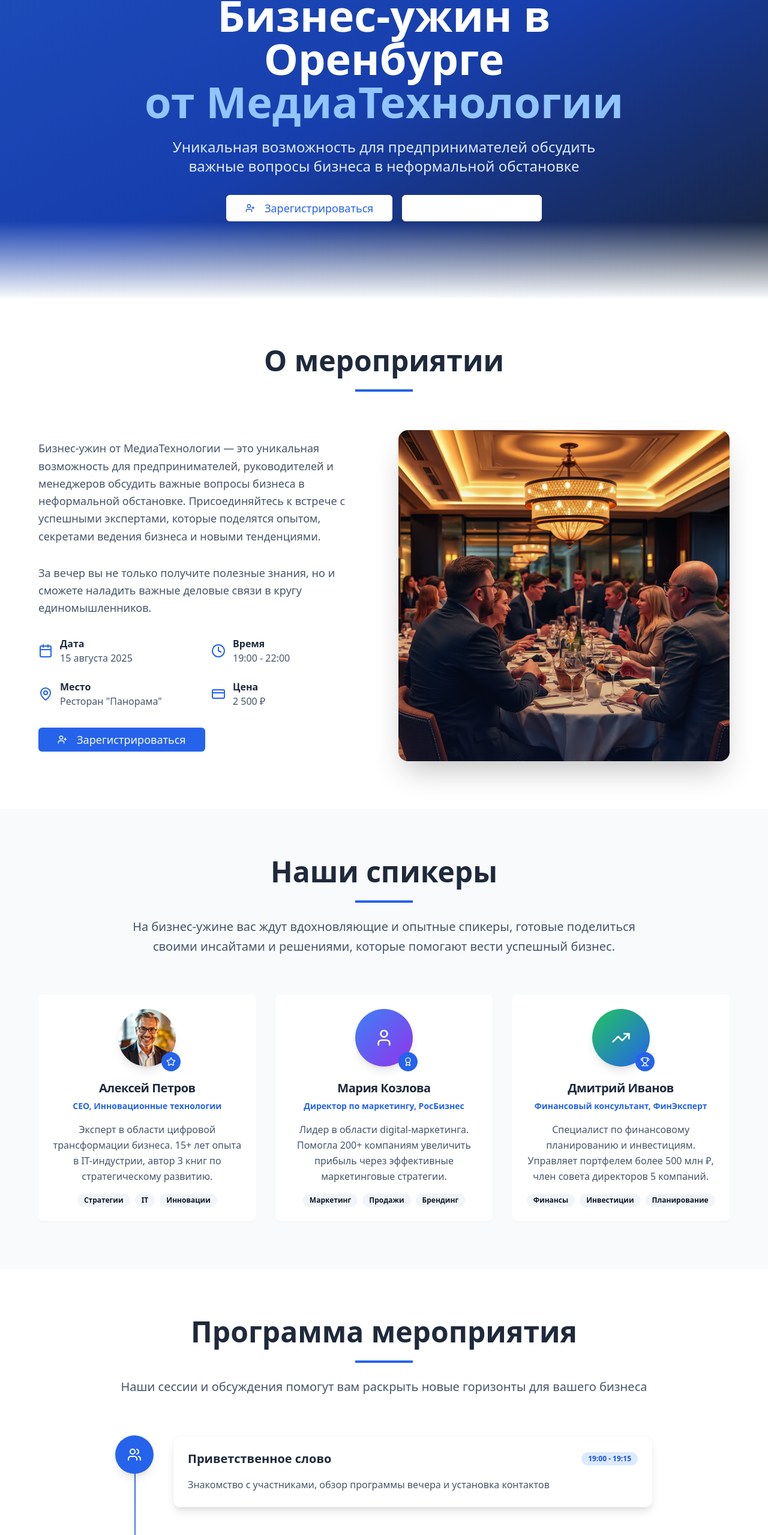
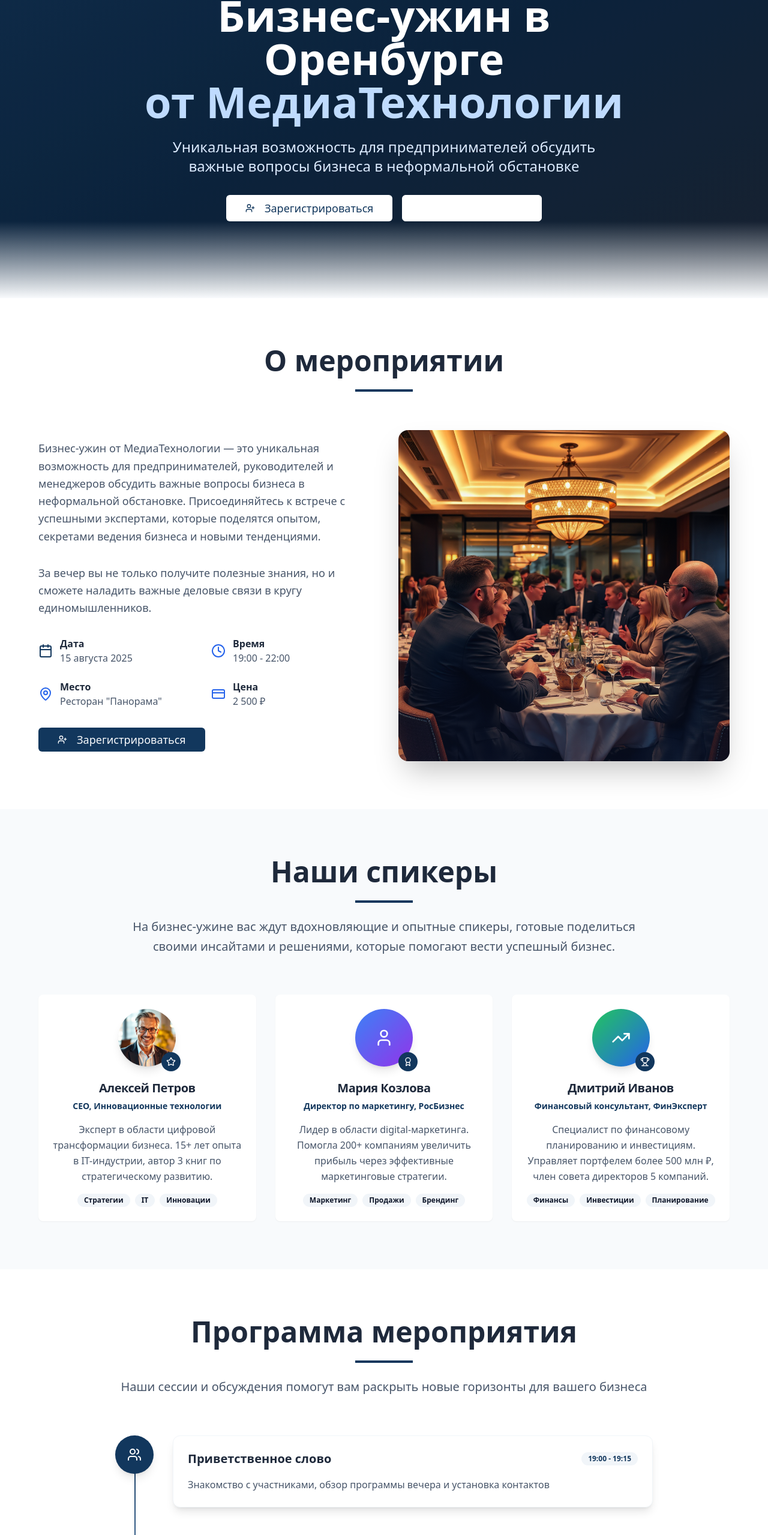
Before and after one commit to pr-poehali-dev/business-dinner-event-landing, a React (Vite) app: page / in a window 1280 px wide. Shown: the part 188-2747 px from the top of the page at 60% size. Built offline with nearby package versions, Linux system fonts and the light colour scheme.

Commit message:
feat: обновить основной цвет темы

```diff
--- a/src/index.css
+++ b/src/index.css
@@ -13,7 +13,7 @@
     --popover: 0 0% 100%;
     --popover-foreground: 222.2 84% 4.9%;
 
-    --primary: 222.2 47.4% 11.2%;
+    --primary: 206 65% 22%;
     --primary-foreground: 210 40% 98%;
 
     --secondary: 210 40% 96.1%;
--- a/src/pages/Index.tsx
+++ b/src/pages/Index.tsx
@@ -7,7 +7,7 @@ const Index = () => {
   return (
     <div className="min-h-screen bg-slate-50">
       {/* Hero Section */}
-      <section className="relative overflow-hidden bg-gradient-to-br from-blue-600 via-blue-700 to-slate-800">
+      <section className="relative overflow-hidden bg-gradient-to-br from-[#12375D] via-[#0E2B4A] to-slate-800">
         <div className="absolute inset-0 bg-black/20"></div>
         <div className="relative container mx-auto px-6 py-24 lg:py-32">
           <div className="max-w-4xl mx-auto text-center text-white">
@@ -16,13 +16,13 @@ const Index = () => {
             </Badge>
             <h1 className="text-4xl md:text-6xl lg:text-7xl font-bold mb-6 leading-tight">
               Бизнес-ужин в Оренбурге<br />
-              <span className="text-blue-300">от МедиаТехнологии</span>
+              <span className="text-blue-200">от МедиаТехнологии</span>
             </h1>
             <p className="text-xl md:text-2xl mb-8 text-blue-100 max-w-3xl mx-auto leading-relaxed">
               Уникальная возможность для предпринимателей обсудить важные вопросы бизнеса в неформальной обстановке
             </p>
             <div className="flex flex-col sm:flex-row gap-4 justify-center">
-              <Button size="lg" className="bg-white text-blue-600 hover:bg-blue-50 text-lg px-8 py-4">
+              <Button size="lg" className="bg-white text-[#12375D] hover:bg-slate-50 text-lg px-8 py-4">
                 <Icon name="UserPlus" className="mr-2" size={20} />
                 Зарегистрироваться
               </Button>
@@ -46,7 +46,7 @@ const Index = () => {
               <h2 className="text-4xl md:text-5xl font-bold text-slate-800 mb-6">
                 О мероприятии
               </h2>
-              <div className="w-24 h-1 bg-blue-600 mx-auto"></div>
+              <div className="w-24 h-1 bg-[#12375D] mx-auto"></div>
             </div>
 
             <div className="grid lg:grid-cols-2 gap-12 items-center">
@@ -64,7 +64,7 @@ const Index = () => {
 
                 <div className="grid sm:grid-cols-2 gap-6 mb-8">
                   <div className="flex items-center space-x-3">
-                    <Icon name="Calendar" className="text-blue-600" size={24} />
+                    <Icon name="Calendar" className="text-[#12375D]" size={24} />
                     <div>
                       <div className="font-semibold text-slate-800">Дата</div>
                       <div className="text-slate-600">15 августа 2025</div>
@@ -93,7 +93,7 @@ const Index = () => {
                   </div>
                 </div>
 
-                <Button className="bg-blue-600 hover:bg-blue-700 text-lg px-8 py-4">
+                <Button className="bg-[#12375D] hover:bg-[#0E2B4A] text-lg px-8 py-4">
                   <Icon name="UserPlus" className="mr-2" size={20} />
                   Зарегистрироваться
                 </Button>
@@ -120,7 +120,7 @@ const Index = () => {
               <h2 className="text-4xl md:text-5xl font-bold text-slate-800 mb-6">
                 Наши спикеры
               </h2>
-              <div className="w-24 h-1 bg-blue-600 mx-auto mb-6"></div>
+              <div className="w-24 h-1 bg-[#12375D] mx-auto mb-6"></div>
               <p className="text-xl text-slate-600 max-w-4xl mx-auto leading-relaxed">
                 На бизнес-ужине вас ждут вдохновляющие и опытные спикеры, готовые поделиться
                 своими инсайтами и решениями, которые помогают вести успешный бизнес.
@@ -136,12 +136,12 @@ const Index = () => {
                       alt="Алексей Петров"
                       className="w-24 h-24 rounded-full object-cover mx-auto shadow-lg"
                     />
-                    <div className="absolute -bottom-2 -right-2 w-8 h-8 bg-blue-600 rounded-full flex items-center justify-center">
+                    <div className="absolute -bottom-2 -right-2 w-8 h-8 bg-[#12375D] rounded-full flex items-center justify-center">
                       <Icon name="Star" className="text-white" size={16} />
                     </div>
                   </div>
                   <CardTitle className="text-xl font-bold text-slate-800">Алексей Петров</CardTitle>
-                  <CardDescription className="text-blue-600 font-semibold">
+                  <CardDescription className="text-[#12375D] font-semibold">
                     CEO, Инновационные технологии
                   </CardDescription>
                 </CardHeader>
@@ -164,12 +164,12 @@ const Index = () => {
                     <div className="w-24 h-24 rounded-full bg-gradient-to-br from-blue-500 to-purple-600 flex items-center justify-center mx-auto shadow-lg">
                       <Icon name="User" className="text-white" size={32} />
                     </div>
-                    <div className="absolute -bottom-2 -right-2 w-8 h-8 bg-blue-600 rounded-full flex items-center justify-center">
+                    <div className="absolute -bottom-2 -right-2 w-8 h-8 bg-[#12375D] rounded-full flex items-center justify-center">
                       <Icon name="Award" className="text-white" size={16} />
                     </div>
                   </div>
                   <CardTitle className="text-xl font-bold text-slate-800">Мария Козлова</CardTitle>
-                  <CardDescription className="text-blue-600 font-semibold">
+                  <CardDescription className="text-[#12375D] font-semibold">
                     Директор по маркетингу, РосБизнес
                   </CardDescription>
                 </CardHeader>
@@ -192,12 +192,12 @@ const Index = () => {
                     <div className="w-24 h-24 rounded-full bg-gradient-to-br from-green-500 to-blue-600 flex items-center justify-center mx-auto shadow-lg">
                       <Icon name="TrendingUp" className="text-white" size={32} />
                     </div>
-                    <div className="absolute -bottom-2 -right-2 w-8 h-8 bg-blue-600 rounded-full flex items-center justify-center">
+                    <div className="absolute -bottom-2 -right-2 w-8 h-8 bg-[#12375D] rounded-full flex items-center justify-center">
                       <Icon name="Trophy" className="text-white" size={16} />
                     </div>
                   </div>
                   <CardTitle className="text-xl font-bold text-slate-800">Дмитрий Иванов</CardTitle>
-                  <CardDescription className="text-blue-600 font-semibold">
+                  <CardDescription className="text-[#12375D] font-semibold">
                     Финансовый консультант, ФинЭксперт
                   </CardDescription>
                 </CardHeader>
@@ -226,25 +226,25 @@ const Index = () => {
               <h2 className="text-4xl md:text-5xl font-bold text-slate-800 mb-6">
                 Программа мероприятия
               </h2>
-              <div className="w-24 h-1 bg-blue-600 mx-auto mb-6"></div>
+              <div className="w-24 h-1 bg-[#12375D] mx-auto mb-6"></div>
               <p className="text-xl text-slate-600 leading-relaxed">
                 Наши сессии и обсуждения помогут вам раскрыть новые горизонты для вашего бизнеса
               </p>
             </div>
 
             <div className="relative">
-              <div className="absolute left-8 top-0 bottom-0 w-0.5 bg-gradient-to-b from-blue-600 to-blue-300"></div>
+              <div className="absolute left-8 top-0 bottom-0 w-0.5 bg-gradient-to-b from-[#12375D] to-blue-300"></div>
 
               <div className="space-y-12">
                 <div className="relative flex items-start space-x-8">
-                  <div className="flex-shrink-0 w-16 h-16 bg-blue-600 rounded-full flex items-center justify-center shadow-lg">
+                  <div className="flex-shrink-0 w-16 h-16 bg-[#12375D] rounded-full flex items-center justify-center shadow-lg">
                     <Icon name="Users" className="text-white" size={24} />
                   </div>
                   <div className="flex-1">
                     <div className="bg-white p-6 rounded-xl shadow-lg border border-slate-100">
                       <div className="flex flex-col sm:flex-row sm:items-center sm:justify-between mb-4">
                         <h3 className="text-xl font-bold text-slate-800">Приветственное слово</h3>
-                        <Badge className="bg-blue-100 text-blue-700 w-fit mt-2 sm:mt-0">19:00 - 19:15</Badge>
+                        <Badge className="bg-slate-100 text-[#12375D] w-fit mt-2 sm:mt-0">19:00 - 19:15</Badge>
                       </div>
                       <p className="text-slate-600 leading-relaxed">
                         Знакомство с участниками, обзор программы вечера и установка контактов
@@ -254,14 +254,14 @@ const Index = () => {
                 </div>
 
                 <div className="relative flex items-start space-x-8">
-                  <div className="flex-shrink-0 w-16 h-16 bg-blue-600 rounded-full flex items-center justify-center shadow-lg">
+                  <div className="flex-shrink-0 w-16 h-16 bg-[#12375D] rounded-full flex items-center justify-center shadow-lg">
                     <Icon name="MessageSquare" className="text-white" size={24} />
                   </div>
                   <div className="flex-1">
                     <div className="bg-white p-6 rounded-xl shadow-lg border border-slate-100">
                       <div className="flex flex-col sm:flex-row sm:items-center sm:justify-between mb-4">
                         <h3 className="text-xl font-bold text-slate-800">Панельная дискуссия</h3>
-                        <Badge className="bg-blue-100 text-blue-700 w-fit mt-2 sm:mt-0">19:15 - 20:30</Badge>
+                        <Badge className="bg-slate-100 text-[#12375D] w-fit mt-2 sm:mt-0">19:15 - 20:30</Badge>
                       </div>
                       <p className="text-slate-600 leading-relaxed">
                         "Тренды бизнеса 2025: что нужно знать предпринимателям" - обсуждение с экспертами
@@ -271,14 +271,14 @@ const Index = () => {
                 </div>
 
                 <div className="relative flex items-start space-x-8">
-                  <div className="flex-shrink-0 w-16 h-16 bg-blue-600 rounded-full flex items-center justify-center shadow-lg">
+                  <div className="flex-shrink-0 w-16 h-16 bg-[#12375D] rounded-full flex items-center justify-center shadow-lg">
                     <Icon name="Coffee" className="text-white" size={24} />
                   </div>
                   <div className="flex-1">
                     <div className="bg-white p-6 rounded-xl shadow-lg border border-slate-100">
                       <div className="flex flex-col sm:flex-row sm:items-center sm:justify-between mb-4">
                         <h3 className="text-xl font-bold text-slate-800">Нетворкинг и ужин</h3>
-                        <Badge className="bg-blue-100 text-blue-700 w-fit mt-2 sm:mt-0">20:30 - 21:30</Badge>
+                        <Badge className="bg-slate-100 text-[#12375D] w-fit mt-2 sm:mt-0">20:30 - 21:30</Badge>
                       </div>
                       <p className="text-slate-600 leading-relaxed">
                         Свободное общение участников за изысканным ужином, обмен контактами и опытом
@@ -288,14 +288,14 @@ const Index = () => {
                 </div>
 
                 <div className="relative flex items-start space-x-8">
-                  <div className="flex-shrink-0 w-16 h-16 bg-blue-600 rounded-full flex items-center justify-center shadow-lg">
+                  <div className="flex-shrink-0 w-16 h-16 bg-[#12375D] rounded-full flex items-center justify-center shadow-lg">
                     <Icon name="Award" className="text-white" size={24} />
                   </div>
                   <div className="flex-1">
                     <div className="bg-white p-6 rounded-xl shadow-lg border border-slate-100">
                       <div className="flex flex-col sm:flex-row sm:items-center sm:justify-between mb-4">
                         <h3 className="text-xl font-bold text-slate-800">Заключительная часть</h3>
-                        <Badge className="bg-blue-100 text-blue-700 w-fit mt-2 sm:mt-0">21:30 - 22:00</Badge>
+                        <Badge className="bg-slate-100 text-[#12375D] w-fit mt-2 sm:mt-0">21:30 - 22:00</Badge>
                       </div>
                       <p className="text-slate-600 leading-relaxed">
                         Подведение итогов, обмен впечатлениями и планирование дальнейшего сотрудничества
@@ -317,7 +317,7 @@ const Index = () => {
               <h2 className="text-4xl md:text-5xl font-bold text-slate-800 mb-6">
                 Место проведения
               </h2>
-              <div className="w-24 h-1 bg-blue-600 mx-auto mb-6"></div>
+              <div className="w-24 h-1 bg-[#12375D] mx-auto mb-6"></div>
               <p className="text-xl text-slate-600 max-w-4xl mx-auto leading-relaxed">
                 Мероприятие пройдет в уютном и стильном месте, которое идеально подходит
                 для неформальных встреч и делового общения
@@ -331,7 +331,7 @@ const Index = () => {
                     <h3 className="text-2xl font-bold text-slate-800 mb-4">Ресторан "Панорама"</h3>
                     <div className="space-y-4">
                       <div className="flex items-start space-x-3">
-                        <Icon name="MapPin" className="text-blue-600 mt-1" size={20} />
+                        <Icon name="MapPin" className="text-[#12375D] mt-1" size={20} />
                         <div>
                           <div className="font-semibold text-slate-800">Адрес</div>
                           <div className="text-slate-600">ул. Советская, 25, Оренбург, 460000</div>
@@ -355,13 +355,13 @@ const Index = () => {
                   </div>
 
                   <div className="space-y-4">
-                    <Button className="w-full bg-blue-600 hover:bg-blue-700 text-lg py-4">
+                    <Button className="w-full bg-[#12375D] hover:bg-[#0E2B4A] text-lg py-4">
                       <Icon name="Navigation" className="mr-2" size={20} />
                       Построить маршрут
                     </Button>
                     <Button
                       variant="outline"
-                      className="w-full border-blue-600 text-blue-600 hover:bg-blue-50 text-lg py-4"
+                      className="w-full border-[#12375D] text-[#12375D] hover:bg-slate-50 text-lg py-4"
                     >
                       <Icon name="UserPlus" className="mr-2" size={20} />
                       Зарегистрироваться
@@ -385,7 +385,7 @@ const Index = () => {
       </section>
 
       {/* Final CTA Section */}
-      <section className="py-20 bg-gradient-to-br from-blue-600 via-blue-700 to-slate-800 relative overflow-hidden">
+      <section className="py-20 bg-gradient-to-br from-[#12375D] via-[#0E2B4A] to-slate-800 relative overflow-hidden">
         <div className="absolute inset-0 bg-black/10"></div>
         <div className="relative container mx-auto px-6 text-center">
           <div className="max-w-4xl mx-auto text-white">
@@ -398,7 +398,7 @@ const Index = () => {
             </p>
 
             <div className="flex flex-col sm:flex-row gap-4 justify-center mb-12">
-              <Button size="lg" className="bg-white text-blue-600 hover:bg-blue-50 text-xl px-12 py-6">
+              <Button size="lg" className="bg-white text-[#12375D] hover:bg-slate-50 text-xl px-12 py-6">
                 <Icon name="UserPlus" className="mr-2" size={24} />
                 Зарегистрироваться сейчас
               </Button>
```
